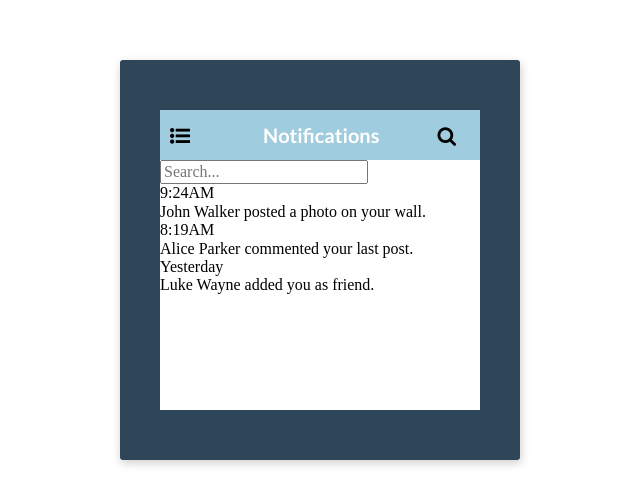
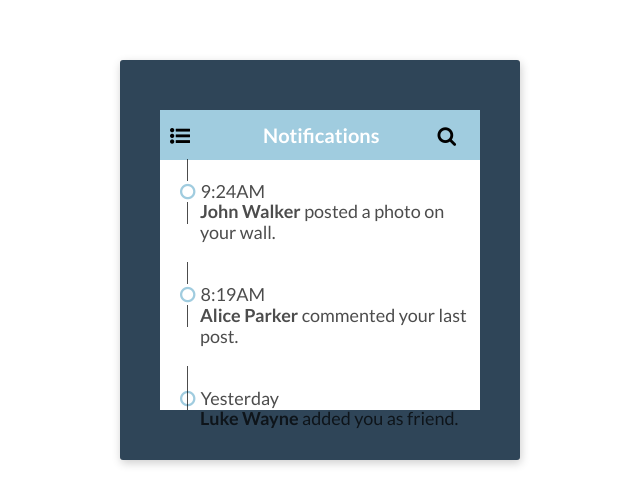
Before and after one commit to Reggie01/CSSChallengeDay7, a website: page index.html in a window 1280 px wide. Shown: the part 140-644 px from the top of the page, without its empty margins (320-960 px from the left). Drawn offline with nearby package versions, Linux system fonts and the light colour scheme.

Commit message:
Added styling for search input.
Started styling for main content. Need to finish implementing "timeline" border before each list item.

```diff
--- a/index.html
+++ b/index.html
@@ -33,22 +33,24 @@
       </div>
       <div class="container-inner">
         <div class="header">
+          <form>
+            <input type="text" placeholder="Search...">
+          </form>
           <span class="header-list"><i class="fa fa-list-ul" aria-hidden="true"></i></span>
           <span class="header-title">Notifications</span>
           <span class="header-search"><i class="fa fa-search" aria-hidden="true"></i></span>
         </div>
         <div class="main-content">
-          <input type="search" placeholder="Search...">
           <div class="list-container">
-            <div class="list-time">9:24AM</div>
+            <div class="list-time"><i class="fa fa-circle-o" aria-hidden="true"></i>9:24AM</div>
             <div class="list-item"><span class="list-item-name">John Walker</span> posted a photo on your wall.</div>
           </div>
           <div class="list-container">
-            <div class="list-time">8:19AM</div>
+            <div class="list-time"><i class="fa fa-circle-o" aria-hidden="true"></i>8:19AM</div>
             <div class="list-item"><span class="list-item-name">Alice Parker</span> commented your last post.</div>
           </div>
           <div class="list-container">
-            <div class="list-time">Yesterday</div>
+            <div class="list-time"><i class="fa fa-circle-o" aria-hidden="true"></i>Yesterday</div>
             <div class="list-item"><span class="list-item-name">Luke Wayne</span> added you as friend.</div>
           </div>
         </div>
--- a/sass/main.scss
+++ b/sass/main.scss
@@ -65,10 +65,26 @@
     text-align: center;
   }
 
-  .header-list{
+  input[type="text"] {
+   position: absolute;
+   width: 200px;
+   border-radius: 30px;
+   opacity: 0;
+   padding: 5px 10px;
+   margin-left: 30px;
+   outline: 0;
+  }
+
+  .header-list {
     box-sizing: border-box;
     padding-left: 10px;
     text-align: left;
+    transition: all .5s linear;
+    cursor: pointer;
+
+    &:hover {
+      color: #fff;
+    }
   }
 
   .header-title {
@@ -80,5 +96,54 @@
     box-sizing: border-box;
     padding-right: 10px;
     text-align: right;
+    cursor: pointer;
+    transition: all .5s linear;
+
+    &:hover {
+      color: #fff;
+    }
   }
 }
+
+.main-content {
+  font-family: 'Lato', sans-serif;
+  color: rgba(0,0,0,.7);
+  font-size: 18px;
+
+  .list-container {
+    padding-left: 20px;
+
+    &:before {
+      position: relative;
+      left: 7px;
+      content: "";
+      border-left: 1px solid rgba(0,0,0,.7);
+      height: 20px;
+    }
+
+    &:after {
+      position: relative;
+      top: -40px;
+      left: 7px;
+      content: "";
+      border-left: 1px solid rgba(0,0,0,.7);
+      height: 60px;
+    }
+  }
+
+  .list-time {
+
+    .fa {
+      color: #a0ccdf;
+      padding-right: 5px;
+    }
+  }
+
+  .list-item {
+    padding-left: 20px;
+  }
+
+  span {
+    font-weight: 700;
+  }
+}
```
Also changed, not shown: css/main.css.
